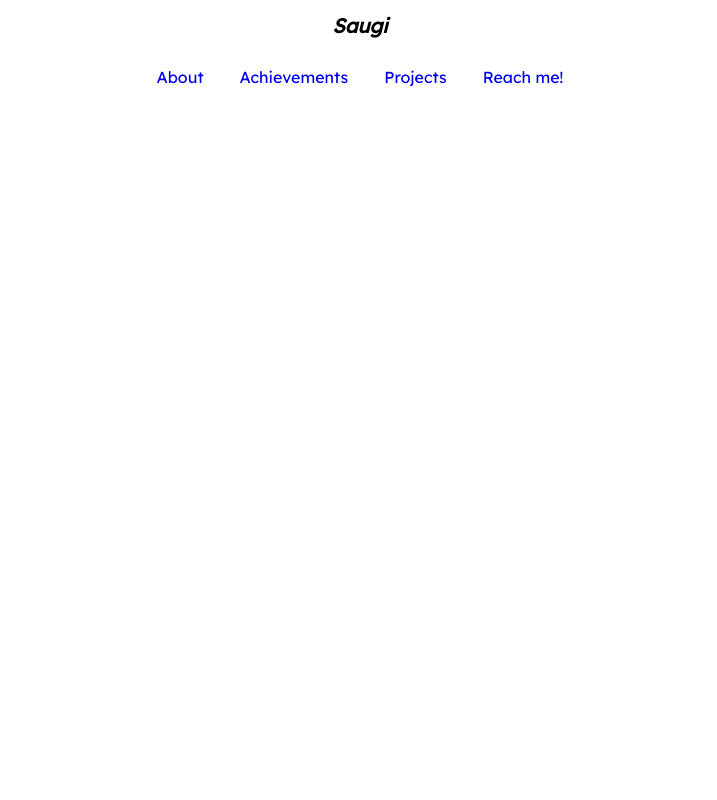
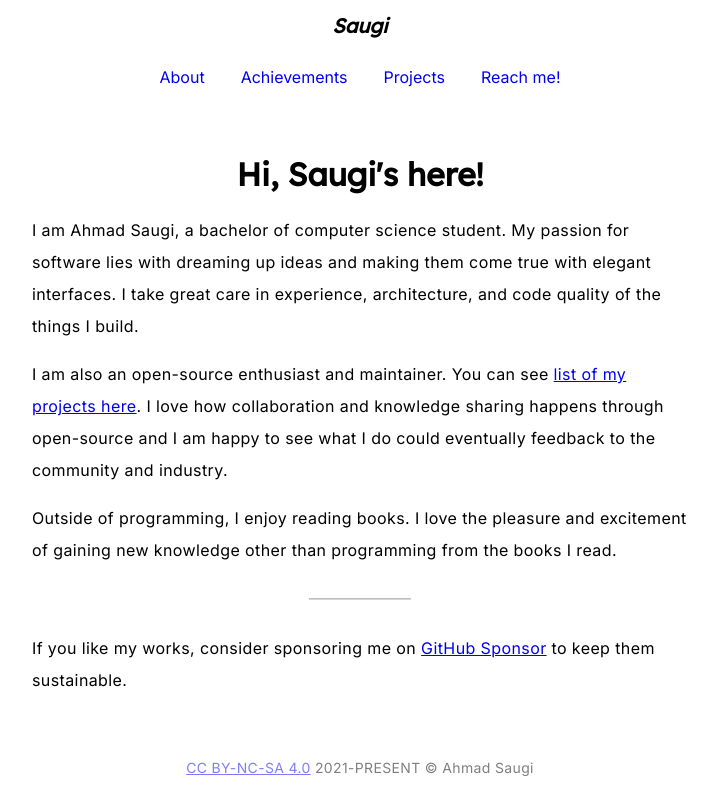
Before and after one commit to zuramai/saugi.me, a Nuxt app: page / in a window 1280 px wide. Shown: the whole page, without its empty margins (280-997 px from the left). Built offline with nearby package versions, Linux system fonts and the light colour scheme.

Commit message:
feat: homepage

```diff
--- a/assets/css/style.css
+++ b/assets/css/style.css
@@ -1,15 +1,16 @@
 body {
-  font-family: "Lexend", -apple-system, BlinkMacSystemFont, 'Segoe UI', Roboto, Oxygen, Ubuntu, Cantarell, 'Open Sans', 'Helvetica Neue', sans-serif;
+  font-family: "Inter", -apple-system, BlinkMacSystemFont, 'Segoe UI', Roboto, Oxygen, Ubuntu, Cantarell, 'Open Sans', 'Helvetica Neue', sans-serif;
   @apply text-body;
 }
 h1,h2,h3,h4 {
   @apply text-heading;
+  font-family: "Lexend", -apple-system, BlinkMacSystemFont, 'Segoe UI', Roboto, Oxygen, Ubuntu, Cantarell, 'Open Sans', 'Helvetica Neue', sans-serif;
 }
 a {
-  @apply text-body decoration-none transition duration-200;
+  @apply text-subheading transition duration-200 ease-out;
 }
 a:hover {
-  @apply text-subheading;
+  @apply text-gray-600;
 }
 a.router-link-exact-active {
   @apply text-subheading;
@@ -17,3 +18,11 @@ a.router-link-exact-active {
 button {
   cursor: pointer;
 }
+.container {
+  max-width: 65ch !important;
+}
+.prose hr {
+  width: 100px;
+  border-color: #7d7d7d4d;
+  @apply my-8;
+}
--- /dev/null
+++ b/components/Footer.vue
@@ -0,0 +1,7 @@
+<template>
+<footer>
+  <div class="container mx-auto opacity-50">
+    <p class="text-muted text-center text-sm "><a href="https://creativecommons.org/licenses/by-nc-sa/4.0/" target="_blank">CC BY-NC-SA 4.0</a> 2021-PRESENT © Ahmad Saugi</p>
+  </div>
+</footer>
+</template>
--- a/components/Navbar.vue
+++ b/components/Navbar.vue
@@ -32,7 +32,7 @@ const isNavbarOpen = ref(true)
 </template>
 <style>
 .navbar__link {
-  @apply p-2;
+  @apply p-2 decoration-none;
 }
 .navbar__link.router-link-active {
   @apply border-b;
--- a/layouts/main.vue
+++ b/layouts/main.vue
@@ -5,4 +5,5 @@
   <main>
     <NuxtPage />
   </main>
+  <Footer></Footer>
 </template>
--- a/nuxt.config.ts
+++ b/nuxt.config.ts
@@ -7,18 +7,7 @@ export default defineNuxtConfig({
     '@unocss/nuxt',
   ],
   // Global page headers (https://go.nuxtjs.dev/config-head)
-  head: {
-    title: 'Ahmad Saugi',
-    meta: [
-      { charset: 'utf-8' },
-      { name: 'viewport', content: 'width=device-width, initial-scale=1' },
-      { hid: 'description', name: 'description', content: 'Ahmad Saugi is a professional full-stack web developer who has 4+ years of experience and currently studying computer science at Binus University. I love making open-source projects.' }
-    ],
-    link: [
-      { rel: 'icon', type: 'image/x-icon', href: '/favicon.ico' },
-      { rel: 'stylesheet', href: 'https://cdn.jsdelivr.net/gh/devicons/devicon@master/devicon.min.css' }
-    ]
-  },
+
   buildModules: [
     '@nuxtjs/google-fonts'
   ],
@@ -41,13 +30,14 @@ export default defineNuxtConfig({
       colors: {
         'heading': '#2E2E2E',
         'subheading': '#16221C',
-        'body': '#6B6B6B'
+        'body': '#555555'
       }
     },
   },
   googleFonts: {
     families: {
       Lexend: true,
+      Inter: [400],
     }
   }
 })
--- a/pages/index.vue
+++ b/pages/index.vue
@@ -2,8 +2,44 @@
 definePageMeta({
   layout: "main",
 });
+useHead({
+  title: 'Ahmad Saugi',
+  meta: [
+    { charset: 'utf-8' },
+    { name: 'viewport', content: 'width=device-width, initial-scale=1' },
+    { hid: 'description', name: 'description', content: 'Ahmad Saugi is a professional full-stack web developer who has 4+ years of experience and currently studying computer science at Binus University. I love making open-source projects.' }
+  ],
+  link: [
+    { rel: 'icon', type: 'image/x-icon', href: '/favicon.ico' },
+    { rel: 'stylesheet', href: 'https://cdn.jsdelivr.net/gh/devicons/devicon@master/devicon.min.css' }
+  ]
+})
 </script>
 <template>
-<div>
-</div>
+<section class="content">
+  <div class="container mx-auto">
+    <div class="prose">
+      <h1 class="text-center">Hi, Saugi's here!</h1>
+      <p>
+        I am Ahmad Saugi, a bachelor of computer science student. My passion for software lies with dreaming up ideas and making them come true with elegant interfaces. I take great care in experience, architecture, and code quality of the things I build.
+      </p>
+      <p>
+        I am also an open-source enthusiast and maintainer. You can see <nuxt-link to="projects">list of my projects here</nuxt-link>. I love how collaboration and knowledge sharing happens through open-source and I am happy to see what I do could eventually feedback to the community and industry.
+      </p>
+      <p>
+        Outside of programming, I enjoy reading books. I love the pleasure and excitement of gaining new knowledge other than programming from the books I read.
+      </p>
+      <hr>
+      <p>If you like my works, consider sponsoring me on <a href="https://github.com/sponsors/zuramai" target="_blank">GitHub Sponsor</a> to keep them sustainable.</p>
+    </div>
+  </div>
+</section>
 </template>
+<style>
+.content {
+  @apply py-8;
+}
+p {
+  @apply tracking-wide leading-8;
+}
+</style>
```
Also changed, not shown: pages/contact.vue (added), pages/projects.vue (added).
